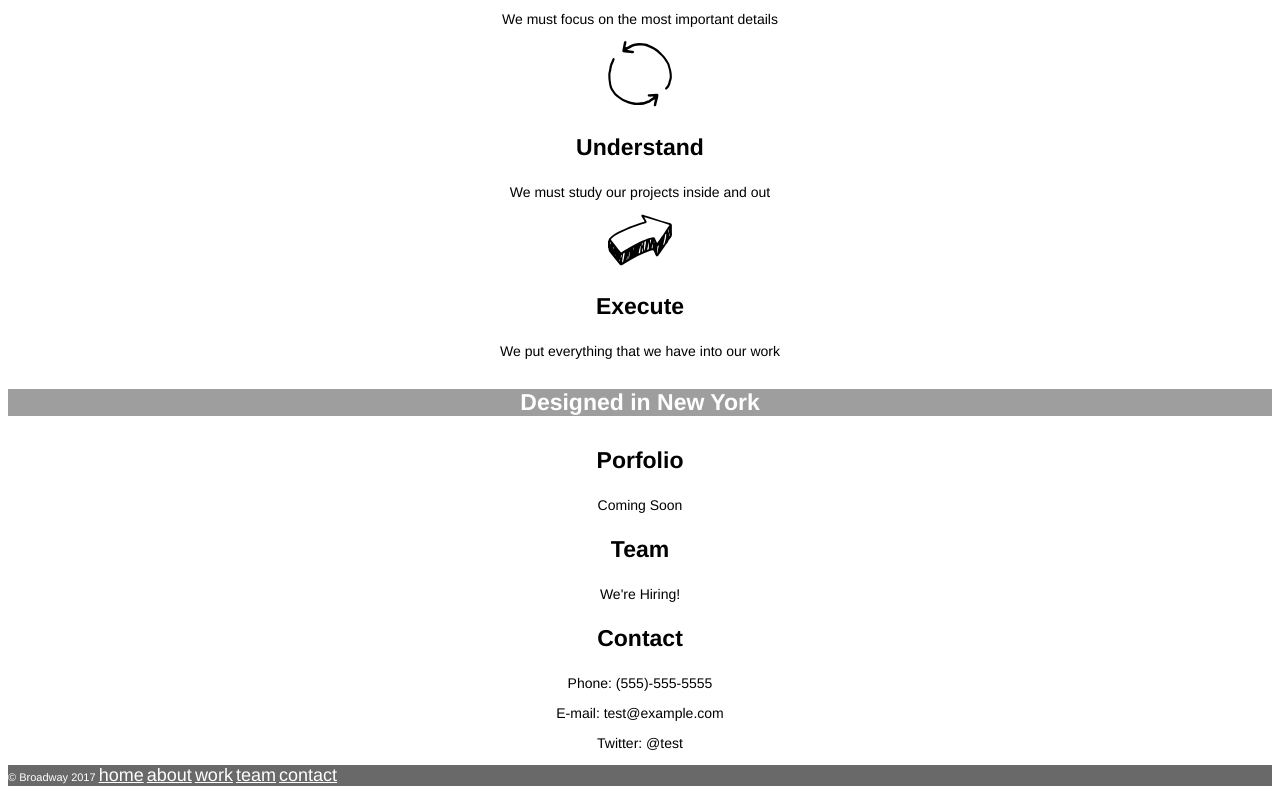
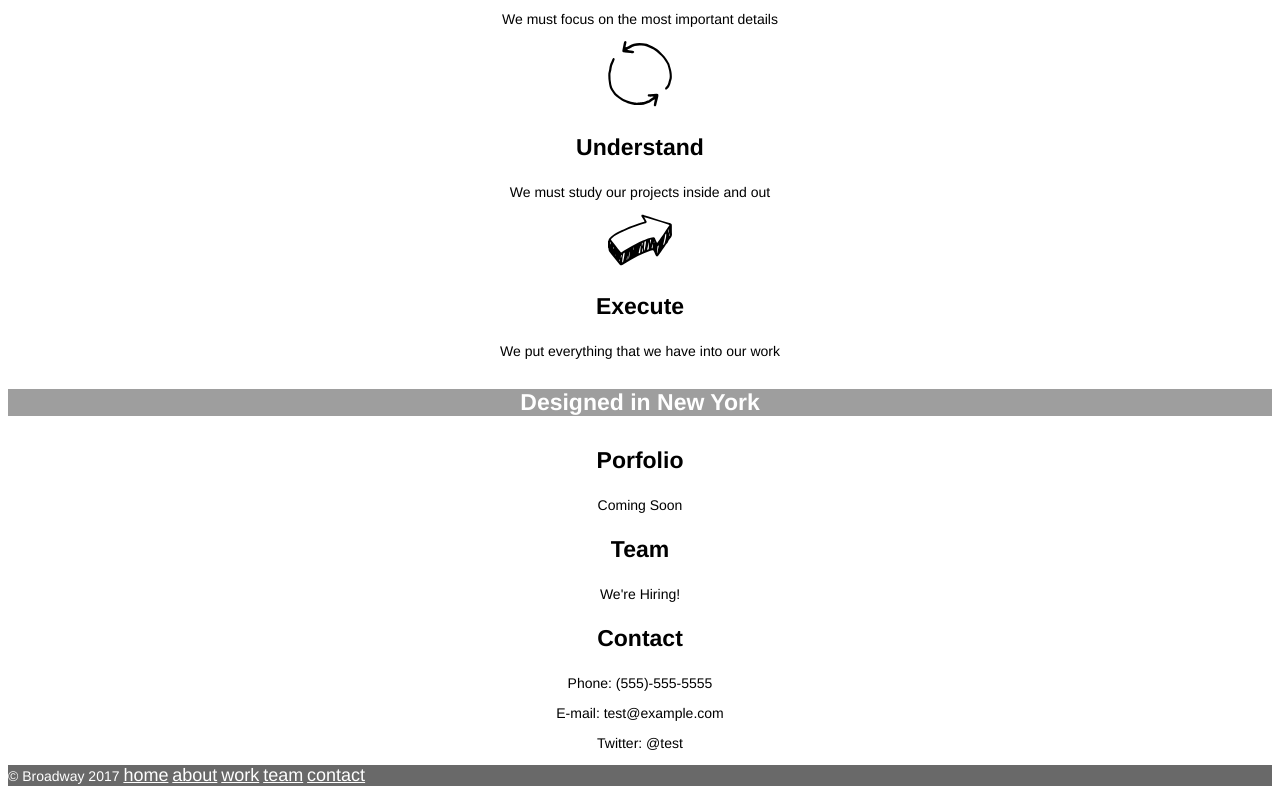
Before and after one commit to EliasHarfouch/broadway, a plain HTML site: page index.html in a window 1280 px wide. Shown: the part 526-1326 px from the top of the page. Drawn offline with Linux system fonts and the light colour scheme; grey boxes are pictures that could not be loaded.

Commit message:
formatted footer

```diff
--- a/index.html
+++ b/index.html
@@ -60,15 +60,22 @@
         <p>Twitter: @test</p>
   </div>
   </div>
-  </body>
 
-  <!--footer section--->
+<!--footer section--->
 
-  <footer>&copy; Broadway 2017
+  <div class="footer">
+    <p>
+          &copy; Broadway 2017
           <a class="btn-nav" href="#">home</a>
           <a class="btn-nav" href="#about">about</a>
           <a class="btn-nav" href="#work">work</a>
           <a class="btn-nav" href="team">team</a>
           <a class="btn-nav" href="contact">contact</a>
-  </footer>
+   </p>
+  </div>
+  </body>
+
+  <!--footer section--->
+
+
 </html>
--- a/resources/css/style.css
+++ b/resources/css/style.css
@@ -30,7 +30,7 @@ p     {font-size: 14px;}
 
 
 
-footer  {
+.footer  {
 
         text-align: left;
         font-size: 11px;
```
